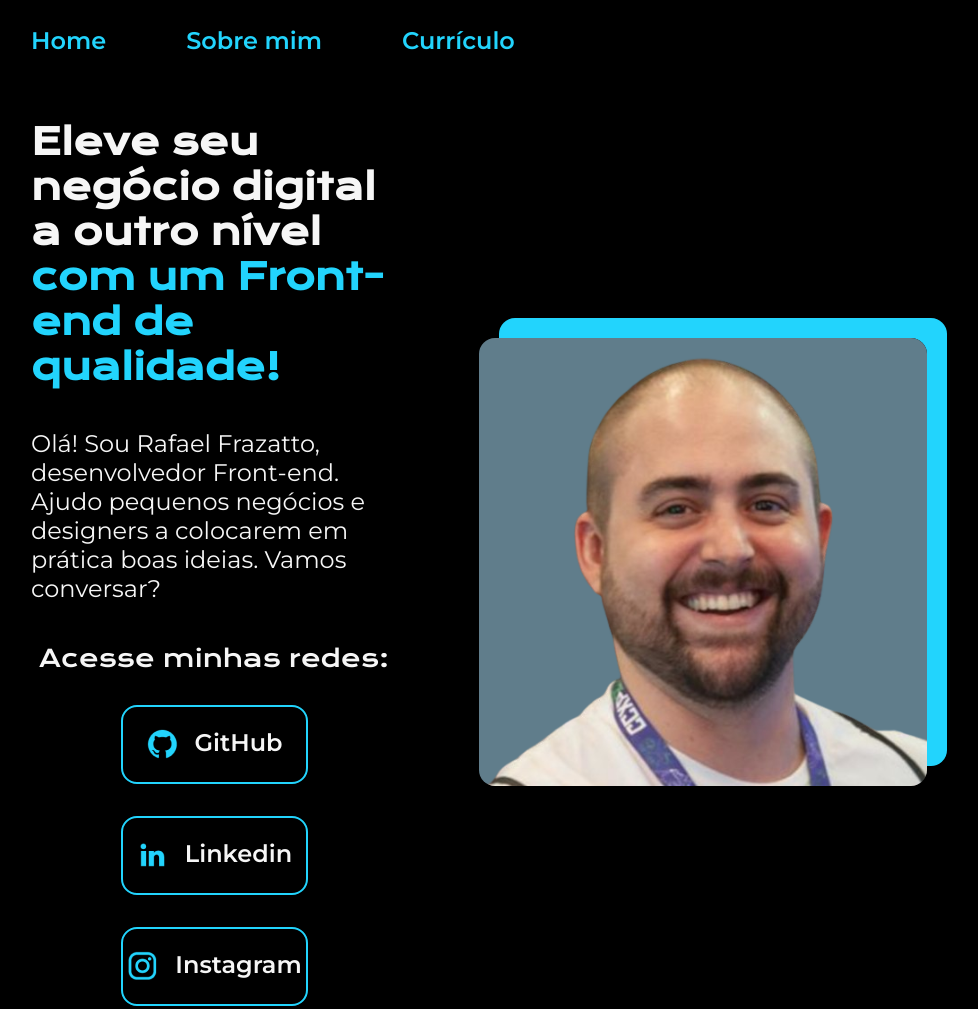
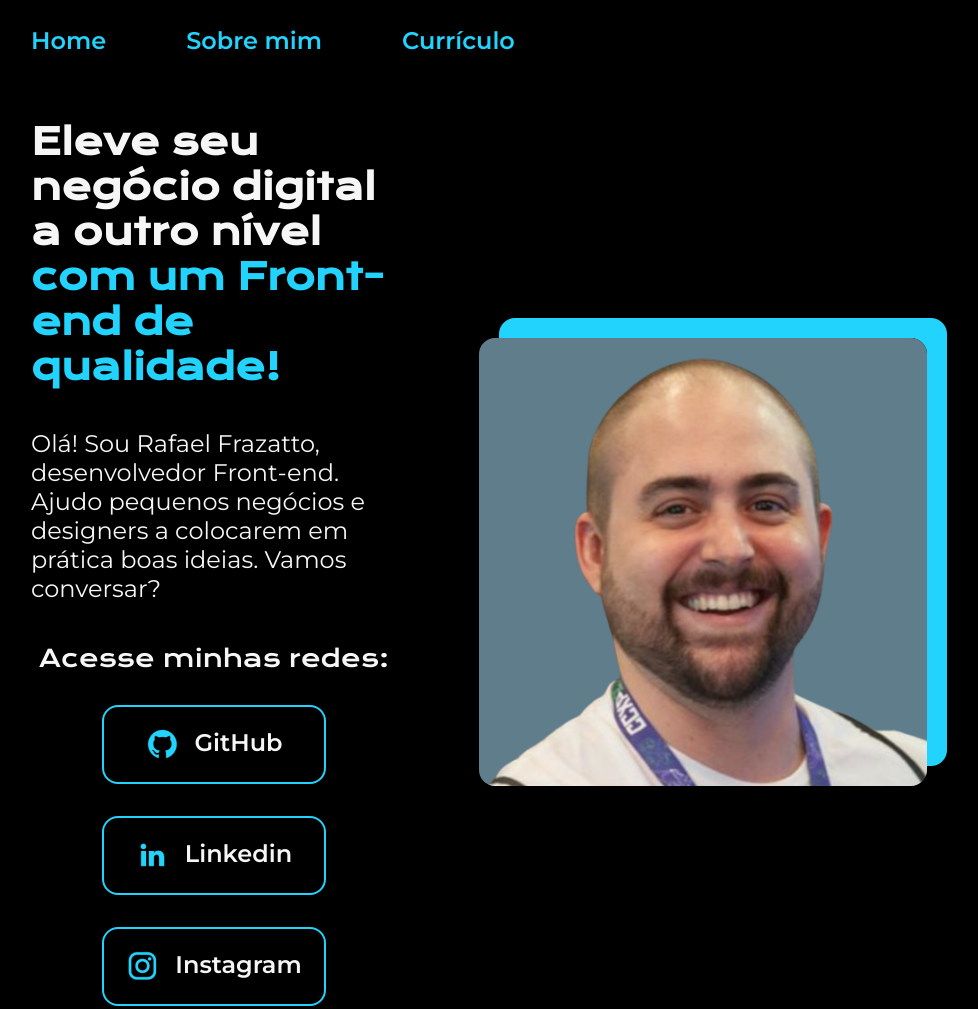
Before and after one commit to rafaelfrazatto/projeto-portfolio, a plain HTML site: page index.html in a window 1280 px wide. Shown: the top 1009 px of the page, without its empty margins (161-1139 px from the left). Drawn offline with nearby package versions, Linux system fonts and the light colour scheme.

Commit message:
melhorando a largura dos botoes

```diff
--- a/styles/style.css
+++ b/styles/style.css
@@ -92,7 +92,8 @@ body {
   justify-content: center;
   gap: 16px;
   border: 2px solid var(--cor-terciaria);
-  width: 50%;
+  max-width: 80%;
+  min-width: 60%;
   text-align: center;
   border-radius: 16px;
   padding: 21.5px 0;
```
